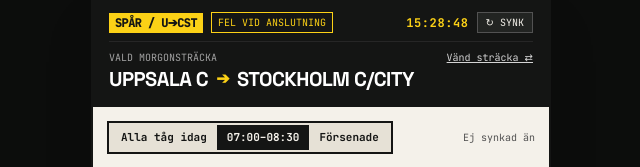
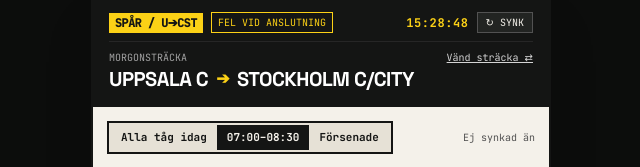
Before and after one commit to AStengard/Morgonpendeln, a plain HTML site: page index.html in a window 1280 px wide. Shown: the top 167 px of the page, 319-959 px from the left. Drawn offline with nearby package versions, Linux system fonts and the light colour scheme; no server answers.

Commit message:
Update index.html

```diff
--- a/index.html
+++ b/index.html
@@ -82,7 +82,7 @@
 
       <div class="flex items-baseline justify-between">
         <div>
-          <div class="text-[10px] font-mono uppercase text-neutral-400">Vald morgonsträcka</div>
+          <div class="text-[10px] font-mono uppercase text-neutral-400">Morgonsträcka</div>
           <h1 id="headerRouteTitle" class="text-xl font-bold tracking-tight text-white flex items-center gap-2">
             <span>UPPSALA C</span>
             <span class="text-signalYellow font-mono text-base">➔</span>
```
